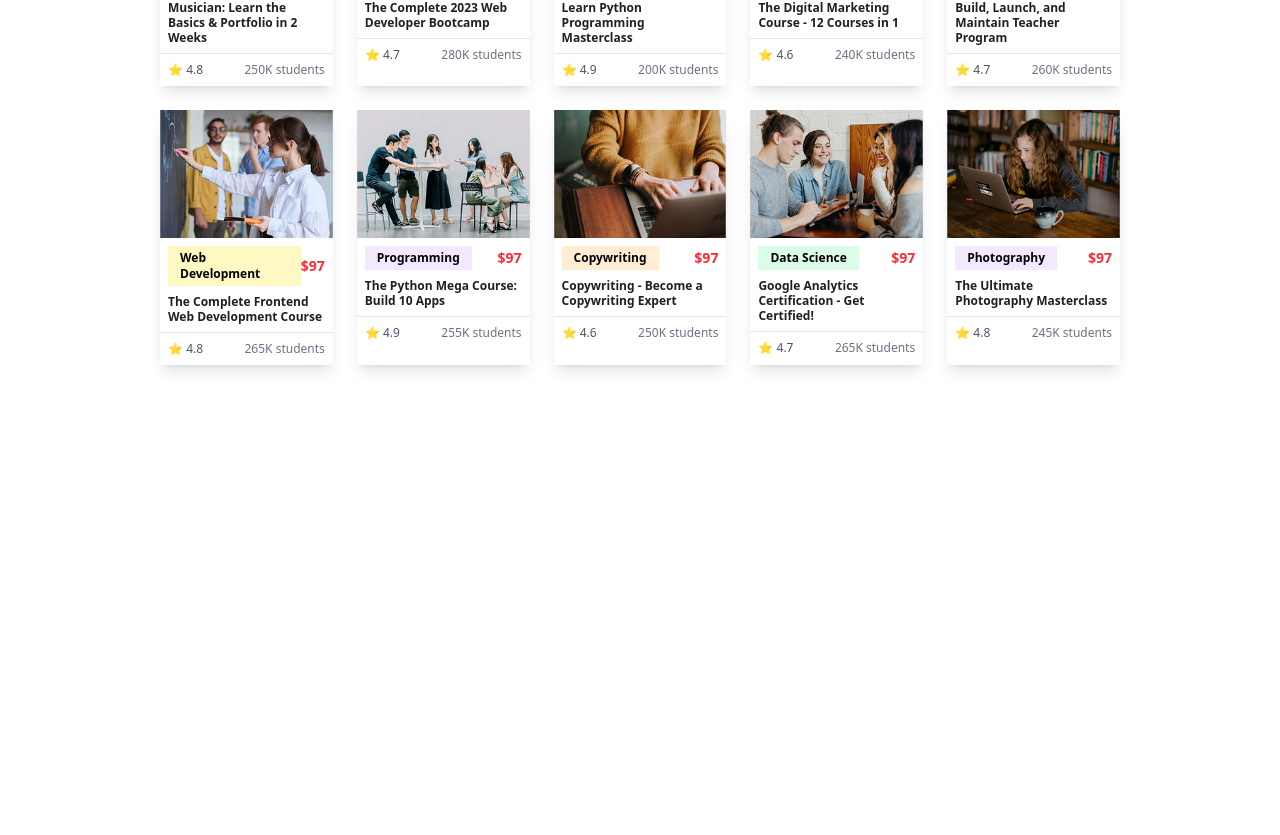
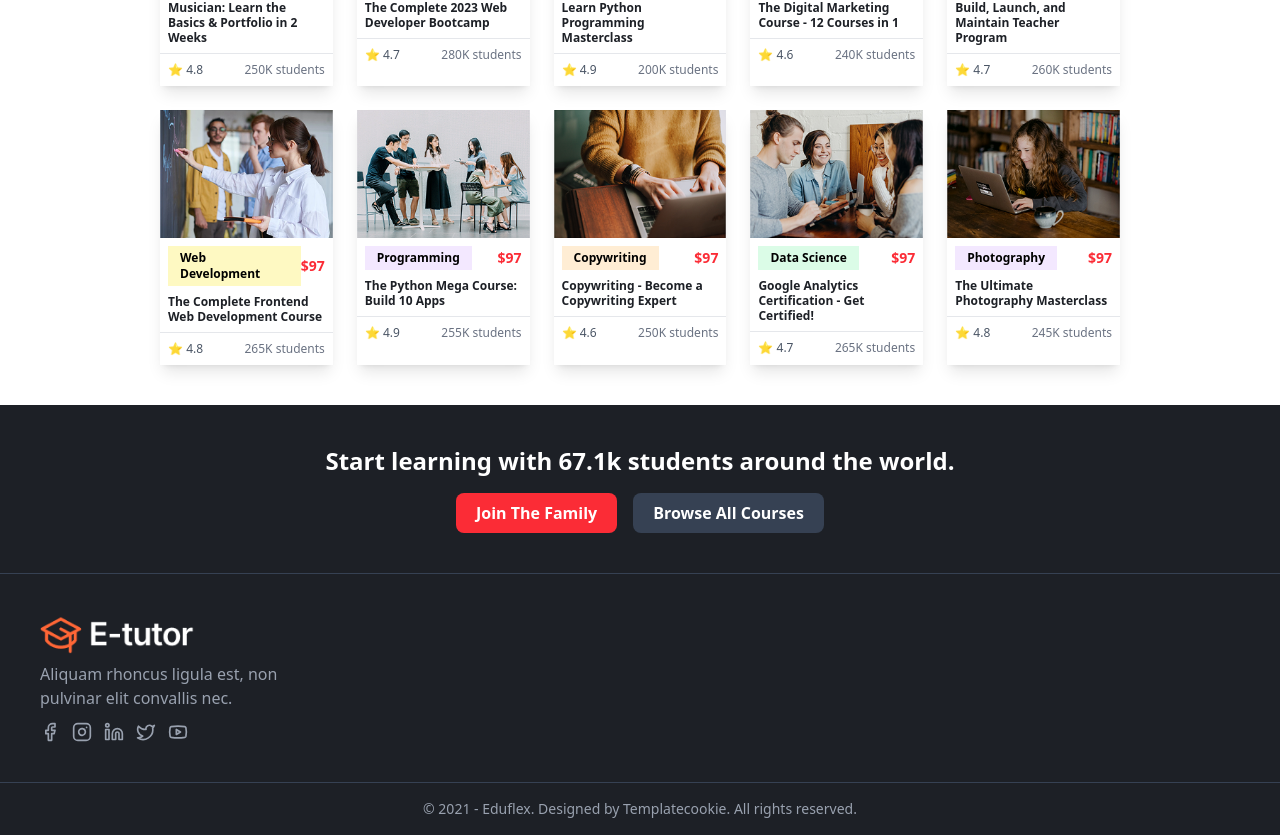
Before and after one commit to mahesh-pagrut/tuter-landing-page, a React (Vite) app: page / in a window 1280 px wide. Shown: the part 1258-2093 px from the top of the page. Before the commit the page ends 1663 px from the top, so only its background shows below. Built offline with nearby package versions, Linux system fonts and the light colour scheme.

Commit message:
top call to action

```diff
--- a/src/App.jsx
+++ b/src/App.jsx
@@ -1,6 +1,7 @@
 import React from 'react'
 import Navbar from './components/Navbar'
 import Home from './pages/Home'
+import Footer from './components/Footer'
 
 
 
@@ -9,7 +10,7 @@ export default function() {
     <div>
       <Navbar/>
       <Home/>
-
+      <Footer/>
     </div>
   )
 }
--- a/src/components/Footer.jsx
+++ b/src/components/Footer.jsx
@@ -14,7 +14,26 @@ const Footer = () => {
         </div>
       </div>
 
+      {/* Main Footer Section */}
+      <div className="border-b border-gray-700 py-10 px-4 md:px-10 grid grid-cols-1 md:grid-cols-4 gap-6">
+        {/* Logo and Socials */}
+        <div>
+          <img src={Logo} alt="E-tutor Logo" className="h-10" />
+          <p className="text-gray-400 mt-2">Aliquam rhoncus ligula est, non pulvinar elit convallis nec.</p>
+          <div className="flex gap-3 mt-3">
+            <Facebook className="w-5 h-5 text-gray-400 hover:text-white" />
+            <Instagram className="w-5 h-5 text-gray-400 hover:text-white" />
+            <Linkedin className="w-5 h-5 text-gray-400 hover:text-white" />
+            <Twitter className="w-5 h-5 text-gray-400 hover:text-white" />
+            <Youtube className="w-5 h-5 text-gray-400 hover:text-white" />
+          </div>
+        </div>
 
+
+      </div>
+
+      {/* Bottom Footer */}
+      <div className="py-4 text-center text-gray-400 text-sm">© 2021 - Eduflex. Designed by Templatecookie. All rights reserved.</div>
     </footer>
   );
 };
```
